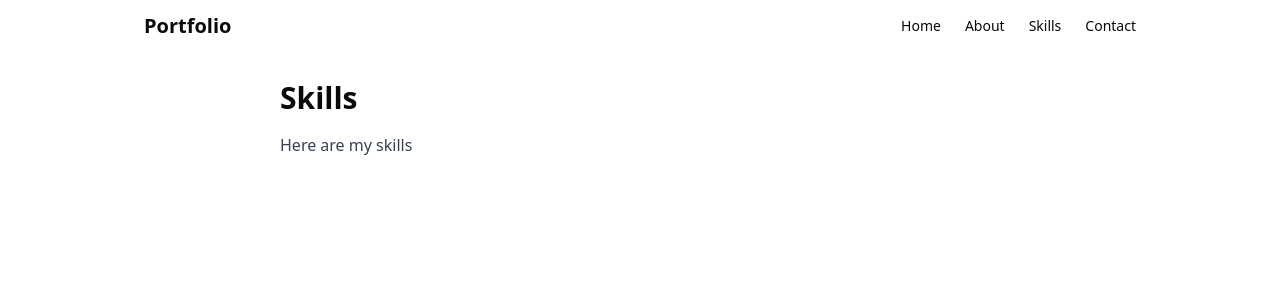
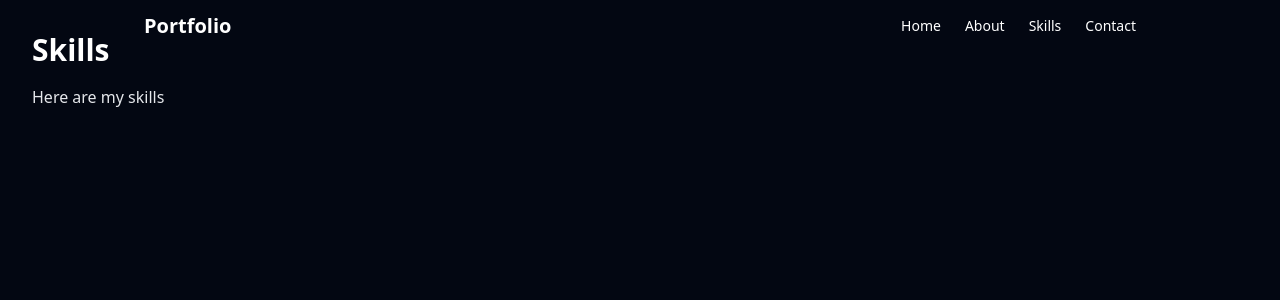
Before and after one commit to Malhash2/portfolio, a Next.js app: page /Skills in a window 1280 px wide. Shown: the top 300 px of the page. Built offline with nearby package versions, Linux system fonts and the light colour scheme.

Commit message:
minor tweaks to css
just made the bg black and the nav bar white lmao

```diff
--- a/src/app/Contact/page.tsx
+++ b/src/app/Contact/page.tsx
@@ -1,9 +1,9 @@
 export default function Contact() {
 	return (
 
-		<section className="py-20 px-6 max-w-3xl mx-auto" id="about">
+		<section className="min-h-screen bg-gray-950 text-white p-8">
 			<h2 className="text-3xl font-bold mb-4">Contact</h2>
-			<p className="text-gray-700 leading-relaxed">
+			<p className="text-gray-200 leading-relaxed">
 				My Contact
 			</p>
 		</section>
--- a/src/app/Skills/page.tsx
+++ b/src/app/Skills/page.tsx
@@ -1,8 +1,8 @@
 export default function Skills() {
 	return (
-		<section className="py-20 px-6 max-w-3xl mx-auto" id="about">
+		<section className="min-h-screen bg-gray-950 text-white p-8">
 			<h2 className="text-3xl font-bold mb-4">Skills</h2>
-			<p className="text-gray-700 leading-relaxed">
+			<p className="text-gray-200 leading-relaxed">
 				Here are my skills
 			</p>
 		</section>
--- a/src/app/page.tsx
+++ b/src/app/page.tsx
@@ -1,5 +1,7 @@
 export default function Home() {
 	return (
-		<div></div>
+	   <main className = "min-h-screen bg-gray-950 text-white p-8">
+
+	   </main>
 	);
 }
--- a/src/components/Navbar.tsx
+++ b/src/components/Navbar.tsx
@@ -4,7 +4,7 @@ import Link from 'next/link'
 export default function Navbar() {
 	return (
 		<nav className="fixed top-0 w-full  z-50">
-			<div className="max-w-5xl mx-auto px-4 py-3 flex justify-between items-center">
+			<div className="max-w-5xl mx-auto text-white px-4 py-3 flex justify-between items-center">
 				<h1 className="text-xl font-bold">Portfolio</h1>
 				<ul className="flex space-x-6 text-sm">
 					<li><Link href={"/"}>Home</Link></li>
```
